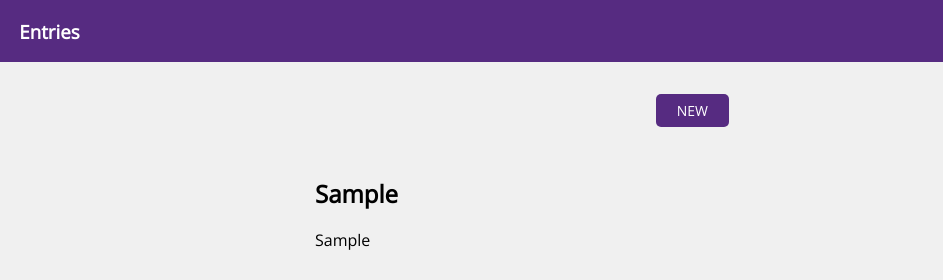
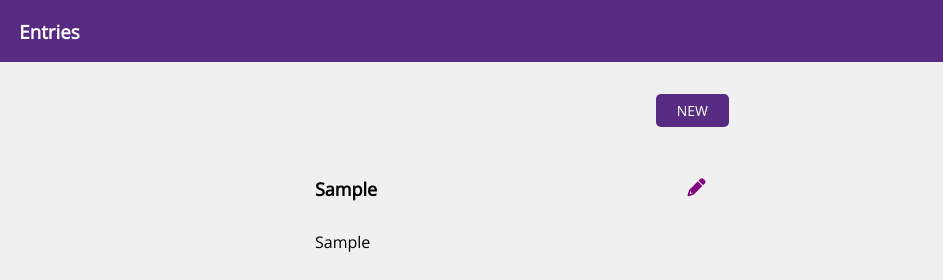
Before and after one commit to arjunkahlon/code-journal, a website: page index.html in a window 1280 px wide. Both pictures are taken after typing "Sample", "Sample", "Sample" into the empty fields and a click on the button "SAVE". Shown: the top 280 px of the page, 337-1280 px from the left. Drawn offline with nearby package versions, Linux system fonts and the light colour scheme.

Commit message:
Updated my entry dom creation function to create an edit icon on the same line level as my entry title. Utilized external library "font-awesome" to implement pencil icon. Added styling to edit icon.

```diff
--- a/css/layout.css
+++ b/css/layout.css
@@ -24,6 +24,14 @@
 
 .column-fluid {
   flex-basis: auto;
+}
+
+.column-90 {
+  flex-basis: 90%;
+}
+
+.column-10 {
+  flex-basis: 10%;
 }
 
 .display-block {
--- a/css/styles.css
+++ b/css/styles.css
@@ -127,3 +127,11 @@
 .background-cream {
   background-color: rgb(240, 240, 240);
 }
+
+/* Icon Selector */
+.edit-icon {
+  font-size: 18px;
+  color: purple;
+  padding-left: 0.6em;
+  padding-top: 0.1em;
+}
--- a/js/main.js
+++ b/js/main.js
@@ -71,10 +71,26 @@
   entryWrap.setAttribute('class', 'entry-wrapper');
   colHalf2.appendChild(entryWrap);
 
+  var titleRow = document.createElement('div');
+  titleRow.setAttribute('class', 'row');
+  entryWrap.appendChild(titleRow);
+
+  var colTitle = document.createElement('div');
+  colTitle.setAttribute('class', 'column-90');
+  titleRow.appendChild(colTitle);
+
   var entryTitle = document.createElement('h2');
-  entryTitle.setAttribute('class', 'font-open-sans text-bold font-size-x-large');
+  entryTitle.setAttribute('class', 'font-open-sans text-bold font-size-large');
   entryTitle.textContent = entry.title;
-  entryWrap.appendChild(entryTitle);
+  colTitle.appendChild(entryTitle);
+
+  var colIcon = document.createElement('div');
+  colIcon.setAttribute('class', 'column-10');
+  titleRow.appendChild(colIcon);
+
+  var editIcon = document.createElement('i');
+  editIcon.classList = 'edit-icon fa fa-pencil purple';
+  colIcon.append(editIcon);
 
   var entryNotes = document.createElement('p');
   entryNotes.setAttribute('class', 'font-open-sans');
```
